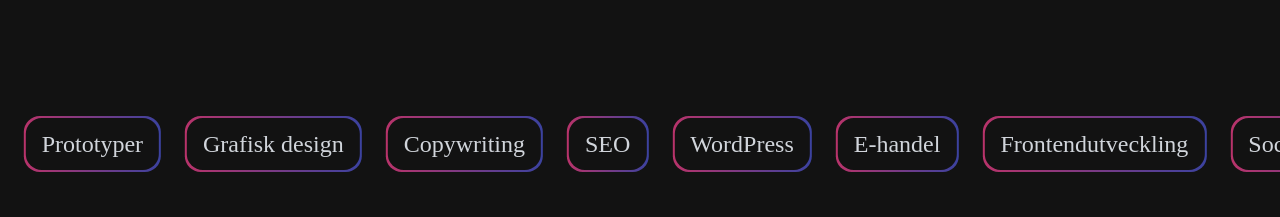
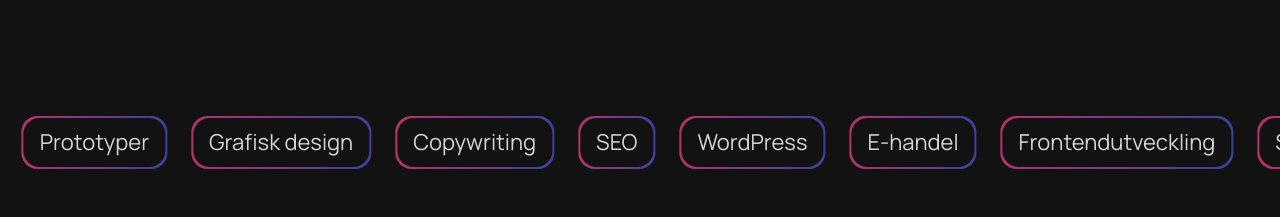
Before and after one commit to Marahkny/Marahs-portofolio, a Next.js app: page / in a window 1280 px wide. Shown: the part 3400-3617 px from the top of the page. Built offline with nearby package versions, Linux system fonts and the light colour scheme.

Commit message:
updtae the fonts

```diff
--- a/src/app/Home/Steps.js
+++ b/src/app/Home/Steps.js
@@ -34,7 +34,7 @@ const Steps = () => {
             className="relative inline-block p-[2px] rounded-2xl bg-gradient-to-r from-[#B8336A] to-[#3B429F]"
           >
             <div className="bg-[#121212]  rounded-2xl px-4 py-2">
-              <span className=" whitespace-nowrap text-[24px] font-['Syne']">{tech}</span>
+              <span className=" whitespace-nowrap text-[22px] font-['Space Grotesk']">{tech}</span>
             </div>
           </div>
         ))}
--- a/src/app/Home/zone90secation.js
+++ b/src/app/Home/zone90secation.js
@@ -8,7 +8,7 @@ export default function Zone90Section() {
         <h2 >
      Letar du efter Webbyrå i Nörrköping & Linköping?
         </h2>
-        <p className="text-gray-300 leading-relaxed py-6 text-2xl">
+        <p className="text-gray-300 leading-relaxed py-6 text-[22px]">
 Låt oss ta en digital fika – och förvandla dina idéer till resultat. </p>
 
 <Link
```
